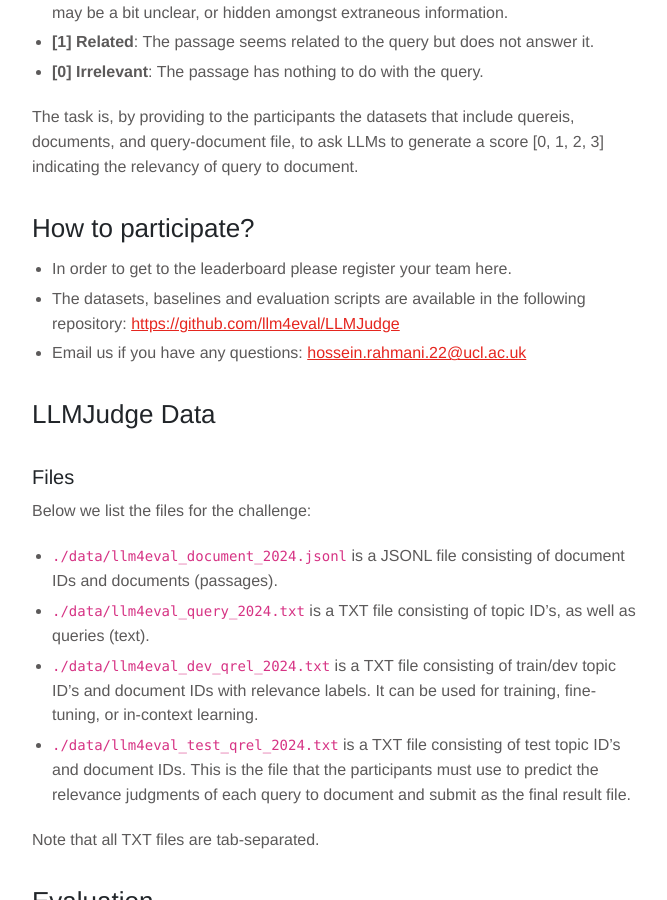
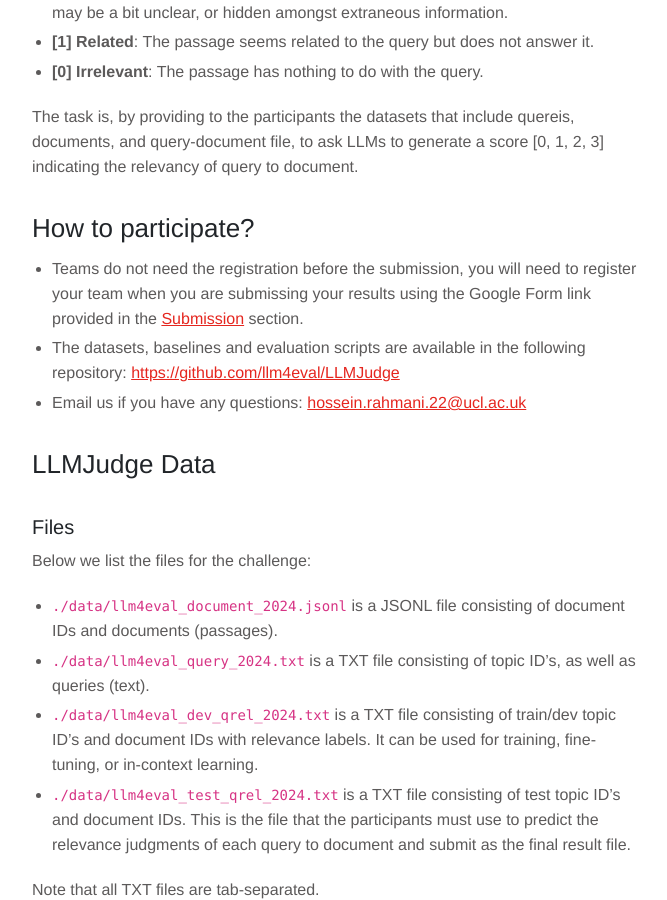
Before and after one commit to LLM4Eval/llm4eval, a Jekyll site: the page built from challenge.md, in a window 1280 px wide and 900 px high, scrolled down 993 px. Shown: the whole window, without its empty margins (143-810 px from the left). Built offline with Jekyll 4.4.1, drawn with Linux system fonts in a browser that asks for light colours.

Commit message:
Update challenge.md

```diff
--- a/challenge.md
+++ b/challenge.md
@@ -21,7 +21,7 @@ The challenge will be, given the query and document as input, how they are relev
 The task is, by providing to the participants the datasets that include quereis, documents, and query-document file, to ask LLMs to generate a score [0, 1, 2, 3] indicating the relevancy of query to document.
 
 ## How to participate?
-- In order to get to the leaderboard please register your team here.
+- Teams do not need the registration before the submission, you will need to register your team when you are submissing your results using the Google Form link provided in the [Submission](#submission) section.
 - The datasets, baselines and evaluation scripts are available in the following repository: [https://github.com/llm4eval/LLMJudge](https://github.com/llm4eval/LLMJudge)
 - Email us if you have any questions: [hossein.rahmani.22@ucl.ac.uk](mailto:hossein.rahmani.22@ucl.ac.uk)
 
```
